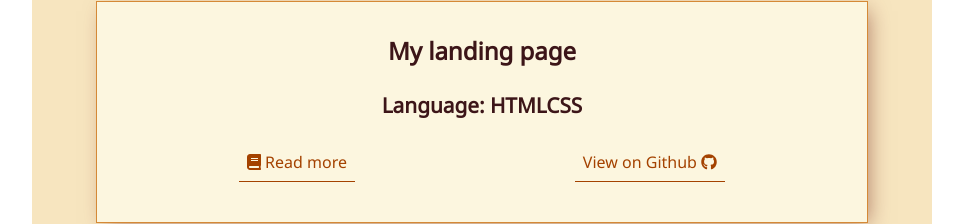
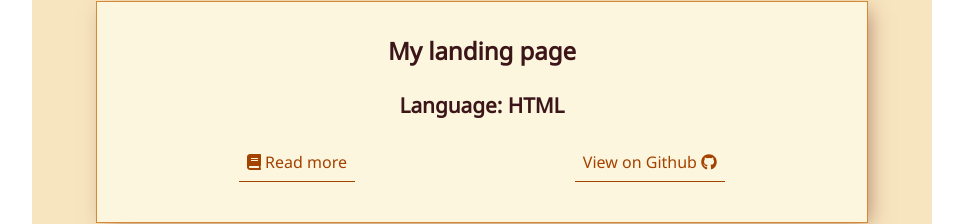
Before and after one commit to makovako/portfolio, a Gatsby site: page / in a window 1280 px wide. Shown: the part 476-700 px from the top of the page, without its empty margins (158-1121 px from the left). Built offline with nearby package versions, Linux system fonts and the light colour scheme; Gatsby itself is replaced by a stand-in of ours.

Commit message:
In project preview show only one language (first)

```diff
--- a/src/components/projectPreview.js
+++ b/src/components/projectPreview.js
@@ -10,7 +10,7 @@ export default ({ node }) => {
   return (
     <div className={styles.project_preview}>
       <h2>{node.frontmatter.title}</h2>
-      <h3>Language: {node.frontmatter.language}</h3>
+      <h3>Language: {node.frontmatter.language[0]}</h3>
       <div className={styles.links}>
         <Link to={node.fields.slug}> <FontAwesomeIcon icon={faBook}/> Read more</Link>
         <a href={node.frontmatter.githuburl}>View on Github <FontAwesomeIcon icon={faGithub}/></a>
```
